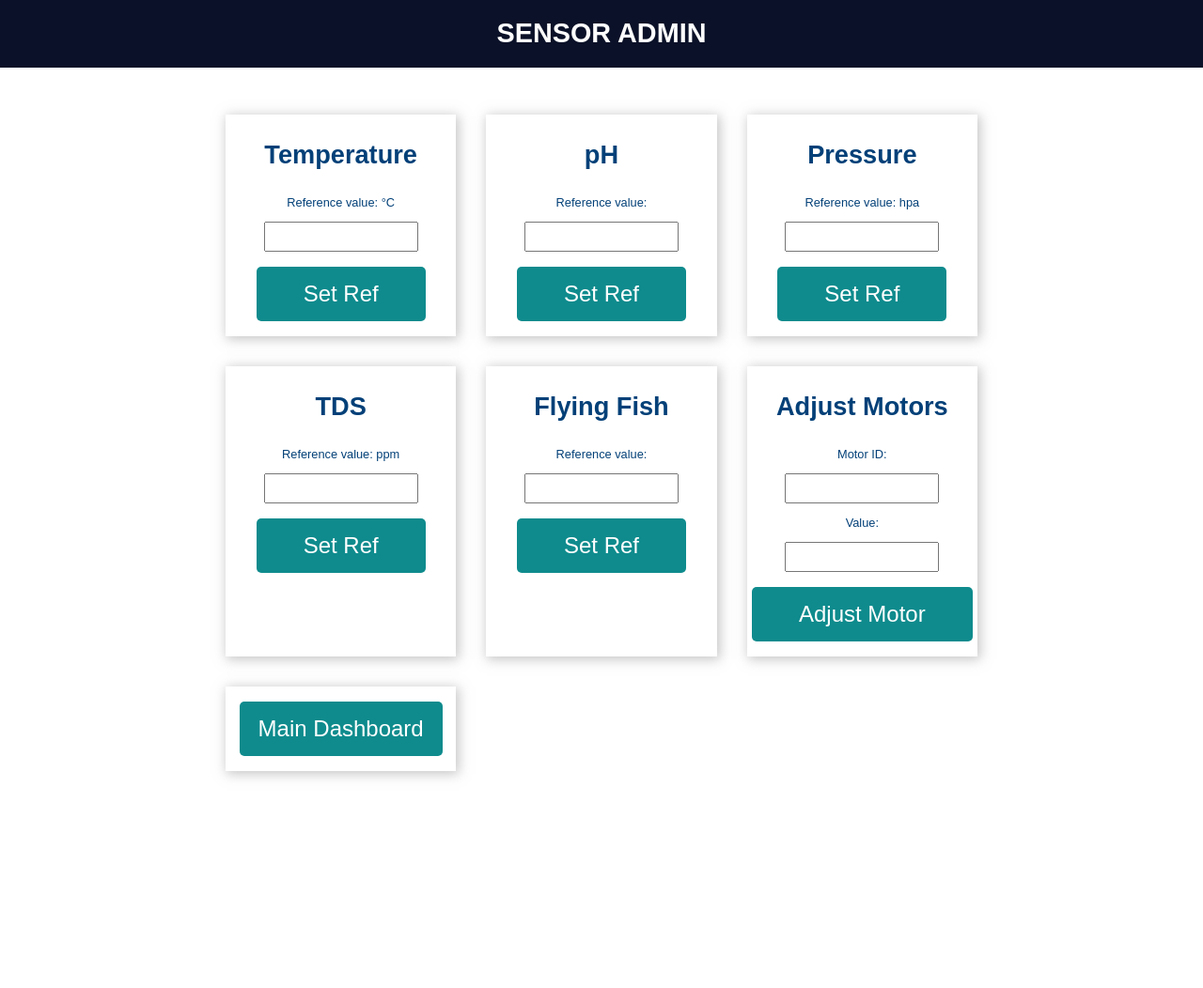
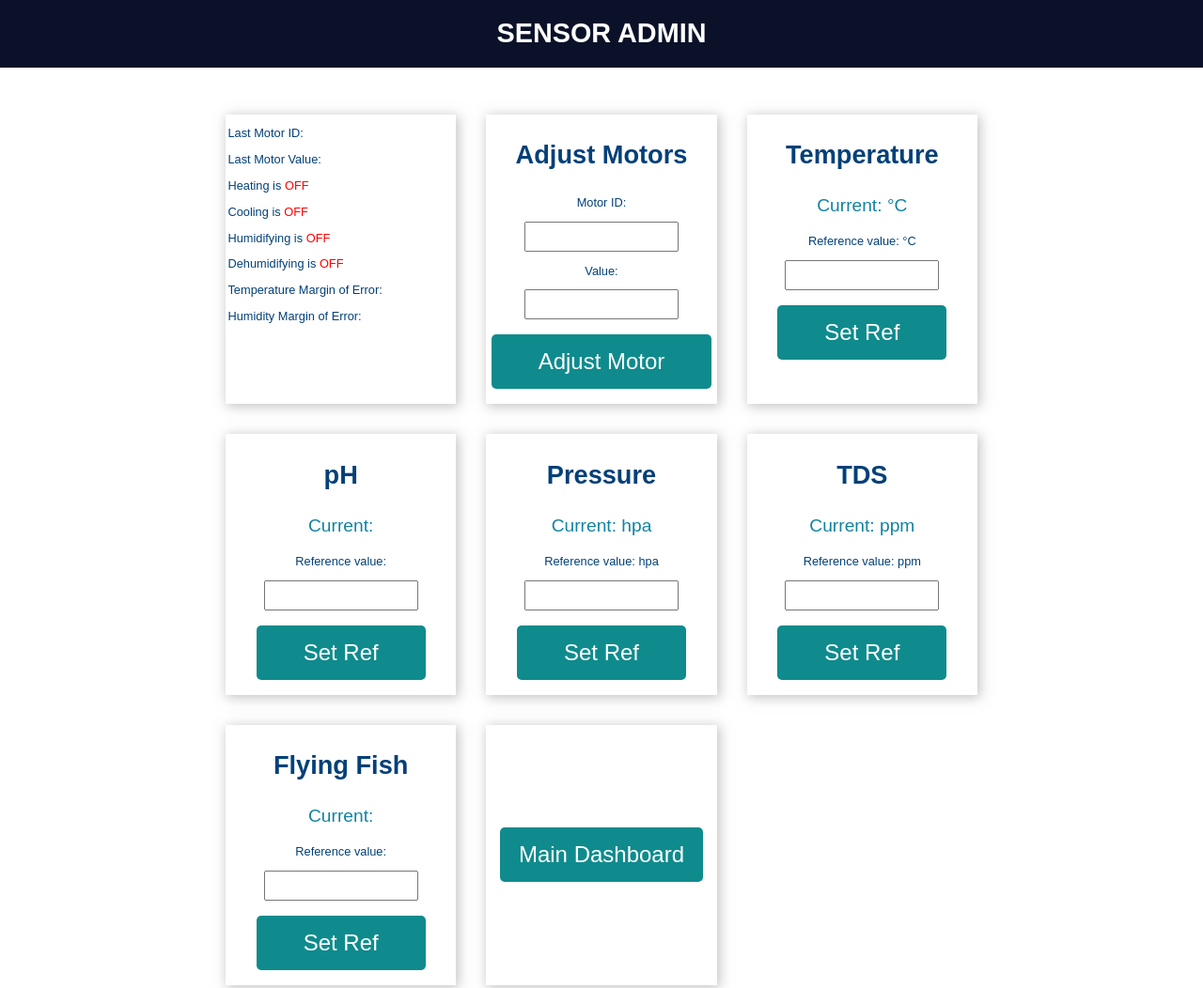
Before and after one commit to lunatogi/hydro, a plain HTML site: page hydro-8266/data/admin.html in a window 1280 px wide. Shown: the top 1052 px of the page at 94% size. Before the commit the page ends 871 px from the top, so only its background shows below. Drawn offline with Linux system fonts and the light colour scheme.

Commit message:
Debug console added to web admin panel

```diff
--- a/hydro-8266/data/admin.html
+++ b/hydro-8266/data/admin.html
@@ -12,35 +12,16 @@
         </div>
         <div class="content">
             <div class="card-grid">
-                <div class="card">
-                    <p class="card-title"> Temperature</p>
-                    <p class="ref">Reference value: <span id="refTemperature"></span> &deg;C</p>
-                    <input type="number" id="inputTemp" name="quantity">
-                    <p><button id="buttonTempRef" class="button">Set Ref</button></p>
-                </div>
-                <div class="card">
-                    <p class="card-title"> pH</p>
-                    <p class="ref">Reference value: <span id="refpH"></span></p>
-                    <input type="number" id="inputpH" name="quantity">
-                    <p><button id="buttonpHRef" class="button">Set Ref</button></p>
-                </div>
-                <div class="card">
-                    <p class="card-title"> Pressure</p>
-                    <p class="ref">Reference value: <span id="refPressure"></span> hpa</p>
-                    <input type="number" id="inputPres" name="quantity">
-                    <p><button id="buttonPresRef" class="button">Set Ref</button></p>
-                </div>
-                <div class="card">
-                    <p class="card-title"> TDS</p>
-                    <p class="ref">Reference value: <span id="refTDS"></span> ppm</p>
-                    <input type="number" id="inputTDS" name="quantity">
-                    <p><button id="buttonTDSRef" class="button">Set Ref</button></p>
-                </div>
-                <div class="card">
-                    <p class="card-title"> Flying Fish</p>
-                    <p class="ref">Reference value: <span id="refFF"></span></p>
-                    <input type="number" id="inputFF" name="quantity">
-                    <p><button id="buttonFFRef" class="button">Set Ref</button></p>
+
+                <div class="card-console">
+                    <p class="ref">Last Motor ID: <span id="consoleLastMotorID"></span></p>
+                    <p class="ref">Last Motor Value: <span id="consoleLastMotorData"></span></p>
+                    <p class="ref">Heating is <span id="consoleHeating" style="color: red">OFF</span></p>
+                    <p class="ref">Cooling is <span id="consoleCooling" style="color: red">OFF</span></p>
+                    <p class="ref">Humidifying is <span id="consoleHumidifying" style="color: red">OFF</span></p>
+                    <p class="ref">Dehumidifying is <span id="consoleDehumidifying" style="color: red">OFF</span></p>
+                    <p class="ref">Temperature Margin of Error: <span id="consoleTempMOE"></span></p>
+                    <p class="ref">Humidity Margin of Error: <span id="consoleHumMOE"></span></p>
                 </div>
 
                 <div class="card">
@@ -52,6 +33,46 @@
                     <p><button id="buttonAdjMotor" class="button">Adjust Motor</button></p>
                 </div>
 
+                <div class="card">
+                    <p class="card-title"> Temperature</p>
+                    <p class="reading">Current: <span id="temperature"></span> &deg;C</p>
+                    <p class="ref">Reference value: <span id="refTemperature"></span> &deg;C</p>
+                    <input type="number" id="inputTemp" name="quantity">
+                    <p><button id="buttonTempRef" class="button">Set Ref</button></p>
+                </div>
+
+                <div class="card">
+                    <p class="card-title"> pH</p>
+                    <p class="reading">Current: <span id="ph"></span></p>
+                    <p class="ref">Reference value: <span id="refpH"></span></p>
+                    <input type="number" id="inputpH" name="quantity">
+                    <p><button id="buttonpHRef" class="button">Set Ref</button></p>
+                </div>
+
+                <div class="card">
+                    <p class="card-title"> Pressure</p>
+                    <p class="reading">Current: <span id="pressure"></span> hpa</p>
+                    <p class="ref">Reference value: <span id="refPressure"></span> hpa</p>
+                    <input type="number" id="inputPres" name="quantity">
+                    <p><button id="buttonPresRef" class="button">Set Ref</button></p>
+                </div>
+
+                <div class="card">
+                    <p class="card-title"> TDS</p>
+                    <p class="reading">Current: <span id="tds"></span> ppm</p>
+                    <p class="ref">Reference value: <span id="refTDS"></span> ppm</p>
+                    <input type="number" id="inputTDS" name="quantity">
+                    <p><button id="buttonTDSRef" class="button">Set Ref</button></p>
+                </div>
+
+                <div class="card">
+                    <p class="card-title"> Flying Fish</p>
+                    <p class="reading">Current: <span id="ff"></span></p>
+                    <p class="ref">Reference value: <span id="refFF"></span></p>
+                    <input type="number" id="inputFF" name="quantity">
+                    <p><button id="buttonFFRef" class="button">Set Ref</button></p>
+                </div>
+
                 <div class="cardButton">
                     <p><button id="buttonMainDash" class="buttonMainDash">Main Dashboard</button></p>
                 </div>
--- a/hydro-8266/data/script.js
+++ b/hydro-8266/data/script.js
@@ -119,7 +119,7 @@ function onMessage(event) {
     for (var i = 0; i < keys.length; i++){
         var key = keys[i];
         let value = myObj[key];
-        value = value.toFixed(2);
+        if (!Number.isInteger(value)) value = value.toFixed(2);
         let docElement = document.getElementById(key);
         if (docElement) docElement.innerHTML = value;
     }
--- a/hydro-8266/data/style.css
+++ b/hydro-8266/data/style.css
@@ -16,6 +16,12 @@ body {
 }
 .content {
     padding: 50px;
+}
+.card-console {
+    background-color: white;
+    text-align: left;
+    padding-left: 1%;
+    box-shadow: 2px 2px 12px 1px rgba(140,140,140,.5);
 }
 .card-grid {
     max-width: 800px;
```
Also changed, not shown: 2 other files.
